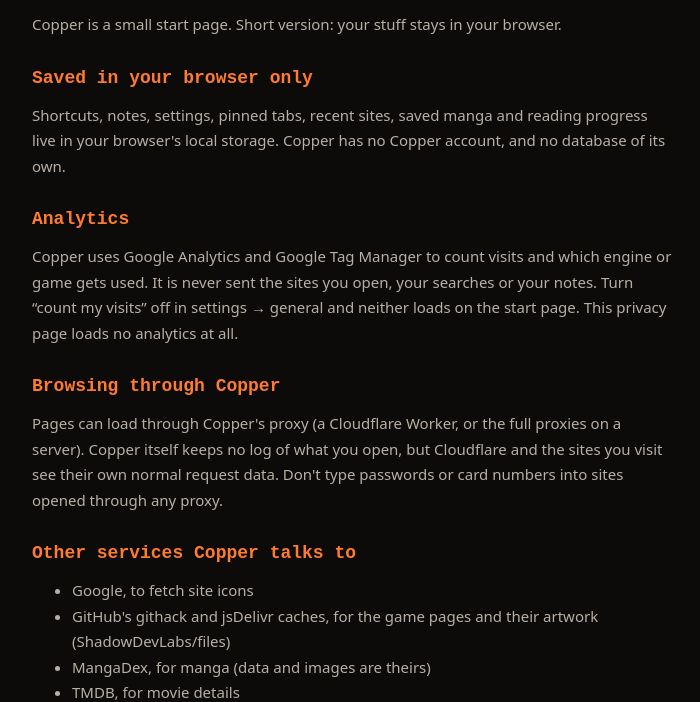
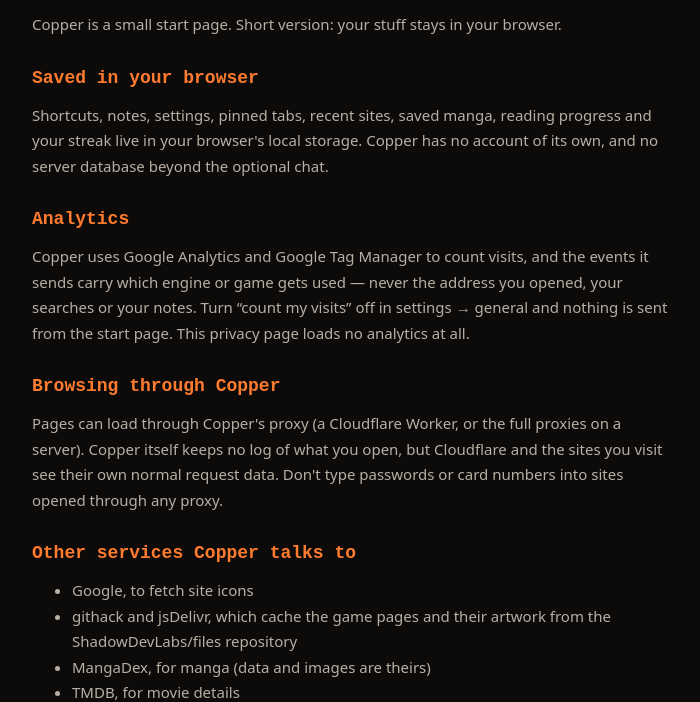
Before and after one commit to NotAbdullahHD/copper, a website: page public/privacy.html in a window 1280 px wide. Shown: the part 104-806 px from the top of the page, without its empty margins (288-988 px from the left). Drawn offline with Linux system fonts and the light colour scheme.

Commit message:
Add the MIT licence, and make the privacy page and changelog say only what the code does.
Licence is MIT (package.json and README agree) so the repo is forkable rather than
all-rights-reserved. The privacy page now scopes its analytics claim to the events
Copper sends instead of promising nothing about the address bar, says plainly that
chat is the one server-side store, and credits githack/jsDelivr rather than
GitHub's own caches. The changelog no longer calls five engines four, no longer
implies a failed tab switches engine by itself, and admits 16 games keep an
initials tile instead of a folder logo.

🤖 Generated with Codebuff
Co-Authored-By: Codebuff <noreply@codebuff.com>

```diff
--- a/package.json
+++ b/package.json
@@ -2,6 +2,7 @@
   "name": "copper",
   "version": "1.1.0",
   "private": true,
+  "license": "MIT",
   "type": "module",
   "scripts": {
     "start": "node node/server.js"
--- a/public/privacy.html
+++ b/public/privacy.html
@@ -2,8 +2,8 @@
 <style>body{margin:0;background:#0c0b0a;color:#f0e9e1;font:15px/1.7 system-ui,sans-serif}main{max-width:640px;margin:0 auto;padding:56px 22px 80px}
 h1{font:600 40px "Pixelify Sans","Courier New",monospace;margin:0 0 6px}h2{font:600 18px "Pixelify Sans","Courier New",monospace;margin:30px 0 6px;color:#ff7b2e}p,li{color:#b9afa4}a{color:#ff7b2e}</style></head>
 <body><main><h1>privacy</h1><p>Copper is a small start page. Short version: your stuff stays in your browser.</p>
-<h2>Saved in your browser only</h2><p>Shortcuts, notes, settings, pinned tabs, recent sites, saved manga and reading progress live in your browser's local storage. Copper has no Copper account, and no database of its own.</p>
-<h2>Analytics</h2><p>Copper uses Google Analytics and Google Tag Manager to count visits and which engine or game gets used. It is never sent the sites you open, your searches or your notes. Turn “count my visits” off in settings → general and neither loads on the start page. This privacy page loads no analytics at all.</p>
+<h2>Saved in your browser</h2><p>Shortcuts, notes, settings, pinned tabs, recent sites, saved manga, reading progress and your streak live in your browser's local storage. Copper has no account of its own, and no server database beyond the optional chat.</p>
+<h2>Analytics</h2><p>Copper uses Google Analytics and Google Tag Manager to count visits, and the events it sends carry which engine or game gets used — never the address you opened, your searches or your notes. Turn “count my visits” off in settings → general and nothing is sent from the start page. This privacy page loads no analytics at all.</p>
 <h2>Browsing through Copper</h2><p>Pages can load through Copper's proxy (a Cloudflare Worker, or the full proxies on a server). Copper itself keeps no log of what you open, but Cloudflare and the sites you visit see their own normal request data. Don't type passwords or card numbers into sites opened through any proxy.</p>
-<h2>Other services Copper talks to</h2><ul><li>Google, to fetch site icons</li><li>GitHub's githack and jsDelivr caches, for the game pages and their artwork (ShadowDevLabs/files)</li><li>MangaDex, for manga (data and images are theirs)</li><li>TMDB, for movie details</li><li>our movies api, which resolves the stream and relays the video, when you play a film</li><li>Your chosen search engine, when you search</li><li>Supabase, only if you use chat: your chat sign-in and the messages you send are stored there</li></ul>
+<h2>Other services Copper talks to</h2><ul><li>Google, to fetch site icons</li><li>githack and jsDelivr, which cache the game pages and their artwork from the ShadowDevLabs/files repository</li><li>MangaDex, for manga (data and images are theirs)</li><li>TMDB, for movie details</li><li>our movies api, which resolves the stream and relays the video, when you play a film</li><li>Your chosen search engine, when you search</li><li>Supabase, only if you use chat: your chat sign-in and the messages you send are stored there</li></ul>
 <h2>Contact</h2><p>Questions, or something you want removed: <a href="https://discord.gg/nKkb22UErs" target="_blank" rel="noopener noreferrer">the Copper Discord</a>.</p><p><a href="/">← back to Copper</a></p></main></body></html>
```
Also changed, not shown: CHANGELOG.md, README.md, 1 other file.
